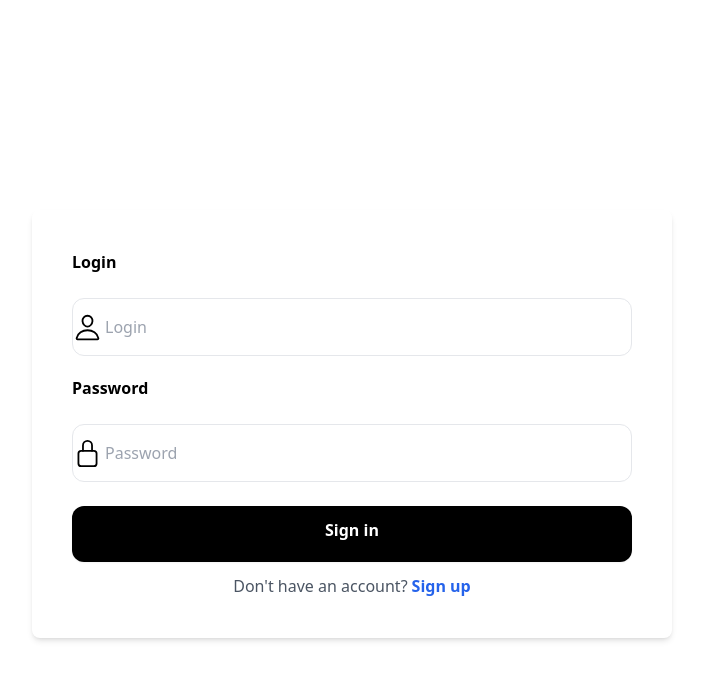
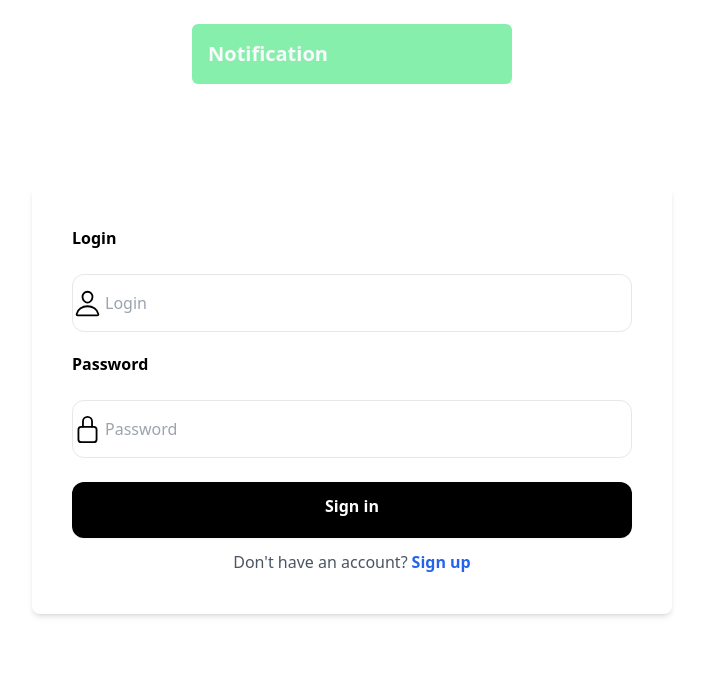
Before and after one commit to Roasteg/cocktails-db, a React (Vite) app in the folder frontend/: page /login in a window 1280 px wide. Shown: the top 680 px of the page, without its empty margins (288-991 px from the left). Built offline with nearby package versions, Linux system fonts and the light colour scheme.

Commit message:
Notifications

```diff
--- a/frontend/src/components/Notification.tsx
+++ b/frontend/src/components/Notification.tsx
@@ -4,7 +4,9 @@ import { AppDispatch, RootState } from '../redux/store';
 const Notification = () => {
     const notification = useSelector((state: RootState) => state.notification);
     return (
-        <div className={`absolute, ${notification.visible ? "opacity-100" : "opacity-0"}`}>test</div>
+        <div className={`notification ${notification.visible ? "opacity-100" : "opacity-0"} ${notification.type}`}>
+            <p>{notification.text}</p>
+        </div>
     )
 }
 
--- a/frontend/src/index.css
+++ b/frontend/src/index.css
@@ -17,4 +17,16 @@
         background-size: 1.8rem;
         @apply pl-8 bg-no-repeat bg-left;
     }
+
+    .notification {
+        @apply fixed p-4 left-1/2 -translate-x-1/2 transition-all font-bold text-xl text-gray-50 w-80 rounded-md mt-6 origin-top;
+    }
+
+    .success {
+        @apply bg-green-300;
+    }
+
+    .error {
+        @apply bg-red-500;
+    }
 }
--- a/frontend/src/redux/reducers/notification.reducer.ts
+++ b/frontend/src/redux/reducers/notification.reducer.ts
@@ -1,13 +1,17 @@
 import { createSlice, createAsyncThunk, createAction } from "@reduxjs/toolkit"
 
 interface Notification {
-    visible: boolean,
-    type: "success" | "error"
+    visible?: boolean,
+    text: string,
+    type: "success" | "error",
+    withIcon?: boolean
 }
 
 const initialState: Notification = {
-    visible: false,
-    type: "success"
+    visible: true,
+    type: "success",
+    withIcon: true,
+    text: "Notification"
 }
 
 
@@ -16,8 +20,8 @@ const hideNotification = createAction("alerts/hideNotification");
 
 export const createNotification = createAsyncThunk(
     'alerts/createNotification',
-    async(body: {timeout: number, type: "success" | "error"}, {dispatch}) => {
-        dispatch(showNotification({visible: true, type: body.type}));
+    async(body: {text: string, timeout: number, type: "success" | "error"}, {dispatch}) => {
+        dispatch(showNotification({text: body.text, type: body.type}));
         setTimeout(()=> {
             dispatch(hideNotification())
         }, body.timeout);
@@ -32,7 +36,8 @@ const notificationSlice = createSlice({
     },
     extraReducers: (builder) => {
         builder.addCase(showNotification, (state, action) => {
-            state.visible = action.payload?.visible ? action.payload.visible : true;
+            state.visible = true;
+            state.text = action.payload?.text ? action.payload.text : "";
             state.type = action.payload?.type ? action.payload.type : "success";
             console.log(state.visible);
 
--- a/frontend/src/router/index.tsx
+++ b/frontend/src/router/index.tsx
@@ -14,7 +14,7 @@ const routes = [
 
 const Router = () => {
     return (
-        <div className="container mx-auto min-h-screen">
+        <div className="container relative mx-auto min-h-screen">
             <Notification />
             <Routes>
                 {routes.map((route)=>{
--- a/frontend/src/router/routes/Auth.tsx
+++ b/frontend/src/router/routes/Auth.tsx
@@ -11,6 +11,14 @@ const Auth = () => {
     const confirmPassword = useRef<HTMLInputElement>(null);
 
     const dispatch: AppDispatch = useDispatch();
+
+    const checkMatchingPasswords= (): boolean => {
+        if(password.current?.value !== confirmPassword.current?.value){
+            dispatch(createNotification({text: "Passwords do not match!", type: "error", timeout: 3000}));
+            return false;
+        }
+        return true;
+    }
 
     return (
         <>
@@ -27,7 +35,7 @@ const Auth = () => {
                             <a onClick={(e) => {
                                 e.preventDefault();
                                 setLoading(!loading);
-                                dispatch(createNotification({timeout: 1000, type: "success"}));
+                                dispatch(createNotification({text: "Test",timeout: 3000, type: "success"}));
                             }} className="w-full h-14 p-3 rounded-xl overflow-hidden relative shadow-sm bg-black text-white text-center mt-6 font-semibold cursor-pointer">
                                 <p className={`absolute left-0 transition-all right-0  ${!loading ? 'opacity-100' : 'opacity-0'}`}>Sign in</p>
                                 <Loading className={`absolute transition-all left-0 w-full ${loading ? 'opacity-100' : 'opacity-0'}`} />
@@ -51,6 +59,7 @@ const Auth = () => {
                             <a onClick={(e) => {
                                 e.preventDefault();
                                 setLoading(!loading);
+                                checkMatchingPasswords();
                             }} className="w-full h-14 p-3 rounded-xl overflow-hidden relative shadow-sm bg-black text-white text-center mt-6 font-semibold cursor-pointer">
                                 <p className={`absolute left-0 transition-all right-0  ${!loading ? 'opacity-100' : 'opacity-0'}`}>Create account</p>
                                 <Loading className={`absolute transition-all left-0 w-full ${loading ? 'opacity-100' : 'opacity-0'}`} />
```
